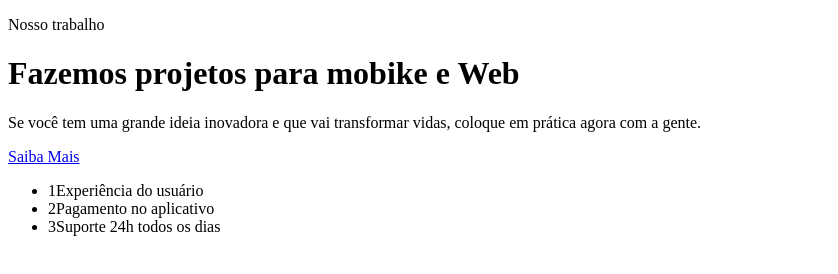
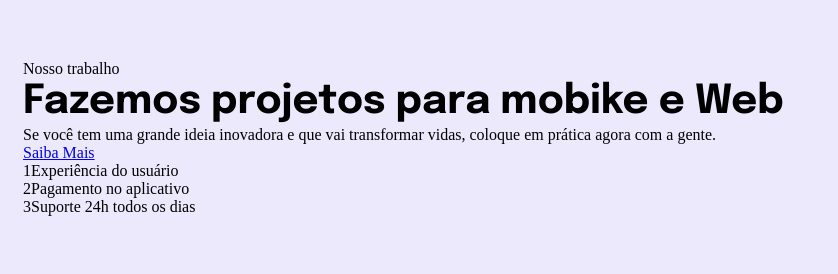
Before and after one commit to matheushnascimento/Drafts, a plain HTML site: page index.html in a window 1280 px wide. Shown: the whole page, without its empty margins (0-838 px from the left). Drawn offline with Linux system fonts and the light colour scheme.

Commit message:
css inicial

```diff
--- a/index.html
+++ b/index.html
@@ -1,11 +1,19 @@
 <!DOCTYPE html>
 <html lang="pt-br">
   <head>
+    <link rel="preconnect" href="https://fonts.googleapis.com" />
+    <link rel="preconnect" href="https://fonts.gstatic.com" crossorigin />
+
     <meta charset="UTF-8" />
     <meta name="viewport" content="width=device-width, initial-scale=1.0" />
+
     <title>Introdução a Responsividade</title>
 
     <link rel="stylesheet" href="style.css" />
+    <link
+      href="https://fonts.googleapis.com/css2?family=Epilogue:wght@400;700;800&display=swap"
+      rel="stylesheet"
+    />
   </head>
   <body>
     <main>
--- a/style.css
+++ b/style.css
@@ -0,0 +1,25 @@
+* {
+  margin: 0;
+  padding: 0;
+  box-sizing: border-box;
+}
+
+ul {
+  list-style: none;
+}
+
+:root {
+  font-size: 62.5%;
+}
+body {
+  background: #ece9fd;
+  padding: 6rem 2.3rem 6.6rem;
+
+  font-size: 1.6rem;
+}
+
+h1 {
+  font-family: "Epilogue", sans-serif;
+  font-size: 4rem;
+  line-height: 4.8rem;
+}
```
